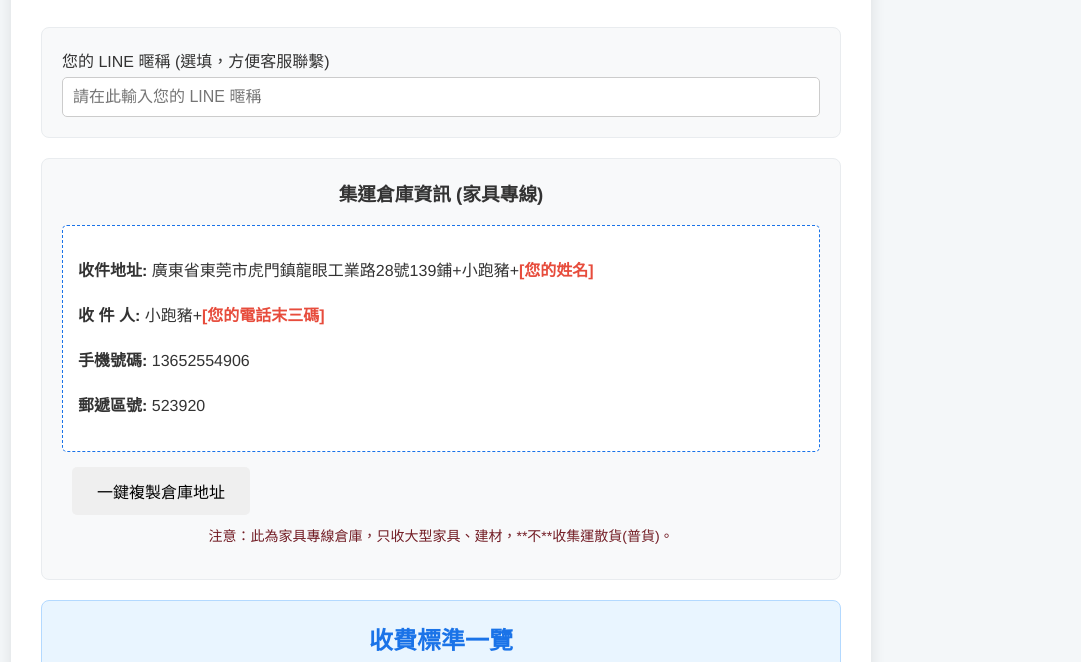
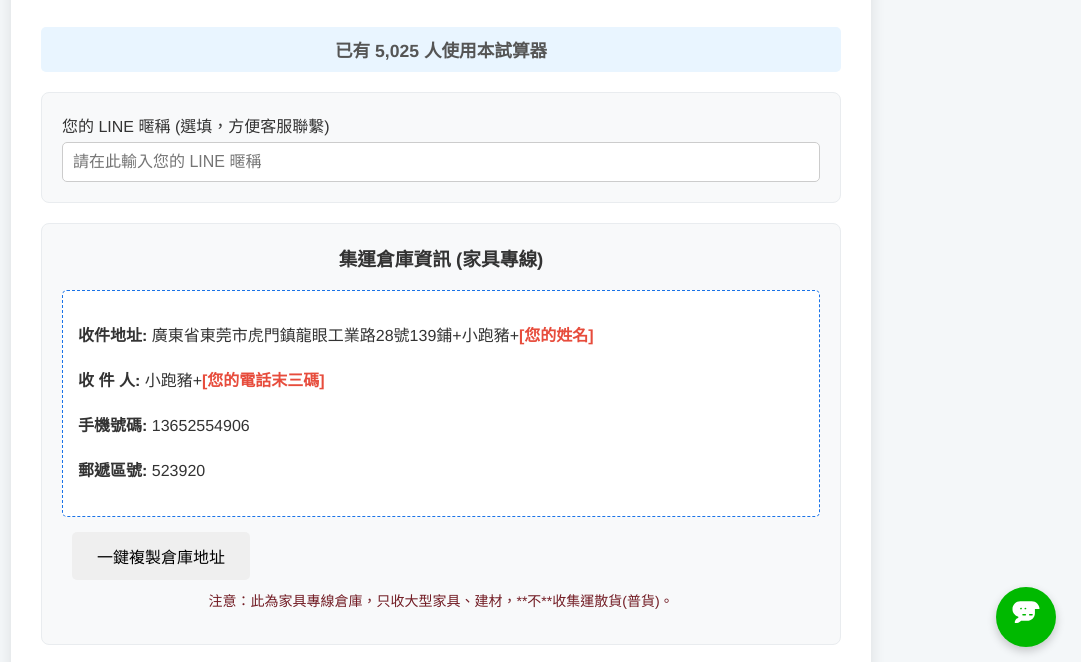
Before and after one commit to RD107924/piggy-calculator-pro, a website: page public/index.html in a window 1280 px wide. Shown: the part 128-790 px from the top of the page, without its empty margins (199-1280 px from the left). Drawn offline with Linux system fonts and the light colour scheme.

Commit message:
Feat: Add usage counter, admin login, and LINE button

```diff
--- a/public/index.html
+++ b/public/index.html
@@ -9,6 +9,10 @@
   <body>
     <div class="calculator-container">
       <h1>小跑豬專業版試算器</h1>
+
+      <div class="usage-counter">
+        已有 <span id="usageCount">5000</span> 人使用本試算器
+      </div>
 
       <div class="info-section">
         <label for="lineNickname">您的 LINE 暱稱 (選填，方便客服聯繫)</label>
@@ -142,7 +146,31 @@
       </div>
 
       <div id="resultsContainer"></div>
+
+      <div class="admin-login-link">
+        <a href="/login.html" target="_blank">管理者登入</a>
+      </div>
     </div>
+
+    <a
+      href="https://lin.ee/eK6HptX"
+      target="_blank"
+      class="line-fab"
+      title="聯絡 LINE 客服"
+    >
+      <svg
+        xmlns="http://www.w3.org/2000/svg"
+        viewBox="0 0 256 256"
+        fill="white"
+        width="36"
+        height="36"
+      >
+        <path
+          d="M224,70.7c0-30-24.9-54.4-55.5-54.4H87.5C56.9,16.3,32,40.7,32,70.7v1.8c0,23.5,15.7,44.1,38,51.8c2.4,0.8,4,3,4,5.5 c0,0.2,0,0.4,0,0.6c0,2.1-1.3,4-3.2,4.8C54.4,141.4,48,154,48,167.3c0,2.3,1.8,4.1,4.1,4.1h2.9c13.1,0,25.1-5,34.4-13.4 c2-1.8,4.7-2.8,7.6-2.8h37.4c0.5,0,1,0,1.5,0.1c30.6,0,55.5-24.3,55.5-54.3V70.7z M123.4,117.4h-17c-3,0-5.5-2.5-5.5-5.5 c0-3,2.5-5.5,5.5-5.5h17c3,0,5.5,2.5,5.5,5.5C128.9,114.9,126.4,117.4,123.4,117.4z M171.2,117.4h-17c-3,0-5.5-2.5-5.5-5.5 c0-3,2.5-5.5,5.5-5.5h17c3,0,5.5,2.5,5.5,5.5C176.7,114.9,174.2,117.4,171.2,117.4z M92.5,74.5c-3.6,0-6.5-2.9-6.5-6.5 c0-3.6,2.9-6.5,6.5-6.5s6.5,2.9,6.5,6.5C99,71.6,96.1,74.5,92.5,74.5z M123.8,74.5c-3.6,0-6.5-2.9-6.5-6.5 c0-3.6,2.9-6.5,6.5-6.5s6.5,2.9,6.5,6.5C130.3,71.6,127.4,74.5,123.8,74.5z"
+        />
+      </svg>
+    </a>
+
     <script src="script.js"></script>
   </body>
 </html>
--- a/public/script.js
+++ b/public/script.js
@@ -20,8 +20,28 @@ document.addEventListener("DOMContentLoaded", () => {
   const deliveryLocationSelect = document.getElementById("deliveryLocation");
   const lineNicknameInput = document.getElementById("lineNickname");
   const copyAddressBtn = document.getElementById("copyAddressBtn");
+  const usageCountSpan = document.getElementById("usageCount"); // NEW: 獲取人次計數器的元素
 
   // --- 3. 核心功能函式 ---
+
+  // NEW: 使用人次計數器功能
+  function initializeUsageCounter() {
+    const baseCount = 5000; // 從 5000 開始
+    let currentCount = localStorage.getItem("usageCount");
+
+    if (currentCount === null) {
+      // 如果是第一次訪問，設定一個初始隨機值
+      currentCount = baseCount + Math.floor(Math.random() * 50);
+    } else {
+      currentCount = parseInt(currentCount, 10);
+    }
+
+    // 隨機增加 1-3 人次，讓計數器看起來更真實
+    currentCount += Math.floor(Math.random() * 3) + 1;
+
+    localStorage.setItem("usageCount", currentCount);
+    usageCountSpan.textContent = currentCount.toLocaleString();
+  }
 
   function addNewItem() {
     itemCount++;
@@ -35,12 +55,10 @@ document.addEventListener("DOMContentLoaded", () => {
 
     itemDiv.innerHTML = `
             <input type="text" id="name-${itemCount}" class="item-name-input" placeholder="請輸入商品名稱 (例如: 客廳沙發)">
-
             <div class="calc-method-toggle">
                 <label><input type="radio" name="calc-method-${itemCount}" value="dimensions" checked> 依尺寸 (長x寬x高)</label>
                 <label><input type="radio" name="calc-method-${itemCount}" value="cbm"> 依體積 (立方米/方)</label>
             </div>
-
             <div class="dimensions-input-wrapper">
                 <div class="input-row">
                     <div class="input-wrapper"><label for="length-${itemCount}">長 (cm)</label><input type="number" id="length-${itemCount}" placeholder="單件"></div>
@@ -53,16 +71,13 @@ document.addEventListener("DOMContentLoaded", () => {
                     <div class="input-wrapper"><label for="cbm-${itemCount}">立方米 (方)</label><input type="number" id="cbm-${itemCount}" placeholder="單件"></div>
                 </div>
             </div>
-
             <div class="input-row">
                 <div class="input-wrapper"><label for="weight-${itemCount}">重量 (kg)</label><input type="number" id="weight-${itemCount}" placeholder="單件"></div>
                 <div class="input-wrapper"><label for="quantity-${itemCount}">數量</label><input type="number" id="quantity-${itemCount}" value="1" min="1"></div>
             </div>
-
              <div class="input-row">
                 <div class="input-wrapper"><label for="type-${itemCount}">家具種類</label><select id="type-${itemCount}">${optionsHtml}</select></div>
             </div>
-
             ${itemCount > 1 ? '<button class="btn-remove">X</button>' : ""}
         `;
     itemList.appendChild(itemDiv);
@@ -347,4 +362,5 @@ document.addEventListener("DOMContentLoaded", () => {
 
   // --- 5. 初始載入 ---
   addNewItem();
+  initializeUsageCounter(); // NEW: 頁面載入時初始化計數器
 });
--- a/public/style.css
+++ b/public/style.css
@@ -311,6 +311,7 @@ select option:disabled {
   background-color: #27ae60;
 }
 
+/* --- 手機版響應式設計 --- */
 @media (max-width: 768px) {
   body {
     padding: 0;
@@ -325,6 +326,10 @@ select option:disabled {
 
   h1 {
     font-size: 1.5em;
+  }
+
+  .item-name-input {
+    font-size: 1.2em;
   }
 
   .input-row {
@@ -391,3 +396,66 @@ select option:disabled {
     margin: 0;
   }
 }
+
+/* --- 新增：人次計數器、管理者登入和 LINE 按鈕的樣式 --- */
+
+/* 使用人次計數器 */
+.usage-counter {
+  text-align: center;
+  margin-bottom: 20px;
+  color: #555;
+  font-size: 1.1em;
+  font-weight: bold;
+  background-color: #e9f5ff;
+  padding: 10px;
+  border-radius: 5px;
+}
+
+/* 管理者登入連結 */
+.admin-login-link {
+  text-align: right;
+  margin-top: 25px;
+  font-size: 14px;
+}
+
+.admin-login-link a {
+  color: #95a5a6; /* 使用一個低調的灰色 */
+  text-decoration: none;
+  transition: color 0.2s;
+}
+
+.admin-login-link a:hover {
+  color: #1a73e8; /* 滑鼠移上去時變色 */
+  text-decoration: underline;
+}
+
+/* LINE 客服浮動按鈕 */
+.line-fab {
+  position: fixed;
+  bottom: 25px;
+  right: 25px;
+  width: 60px;
+  height: 60px;
+  background-color: #00b900; /* LINE 的官方綠色 */
+  border-radius: 50%;
+  display: flex;
+  align-items: center;
+  justify-content: center;
+  box-shadow: 0 4px 10px rgba(0, 0, 0, 0.2);
+  z-index: 1000; /* 確保它在最上層 */
+  transition: transform 0.2s ease-in-out;
+}
+
+.line-fab:hover {
+  transform: scale(1.1); /* 滑鼠移上去時放大一點 */
+}
+
+/* 針對手機版調整按鈕大小和位置 */
+@media (max-width: 768px) {
+  .line-fab {
+    width: 55px;
+    height: 55px;
+    bottom: 20px;
+    right: 20px;
+  }
+}
```
